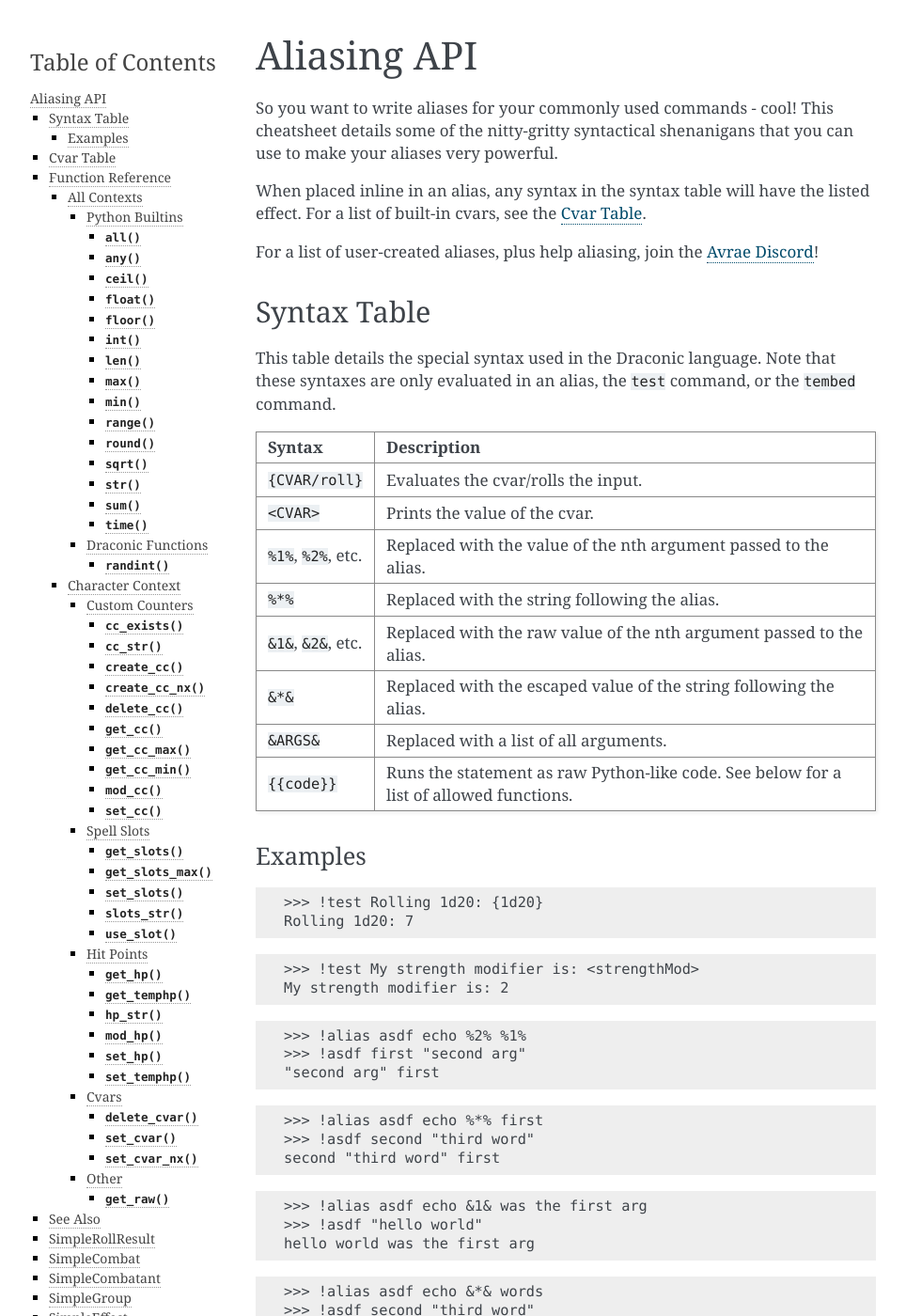
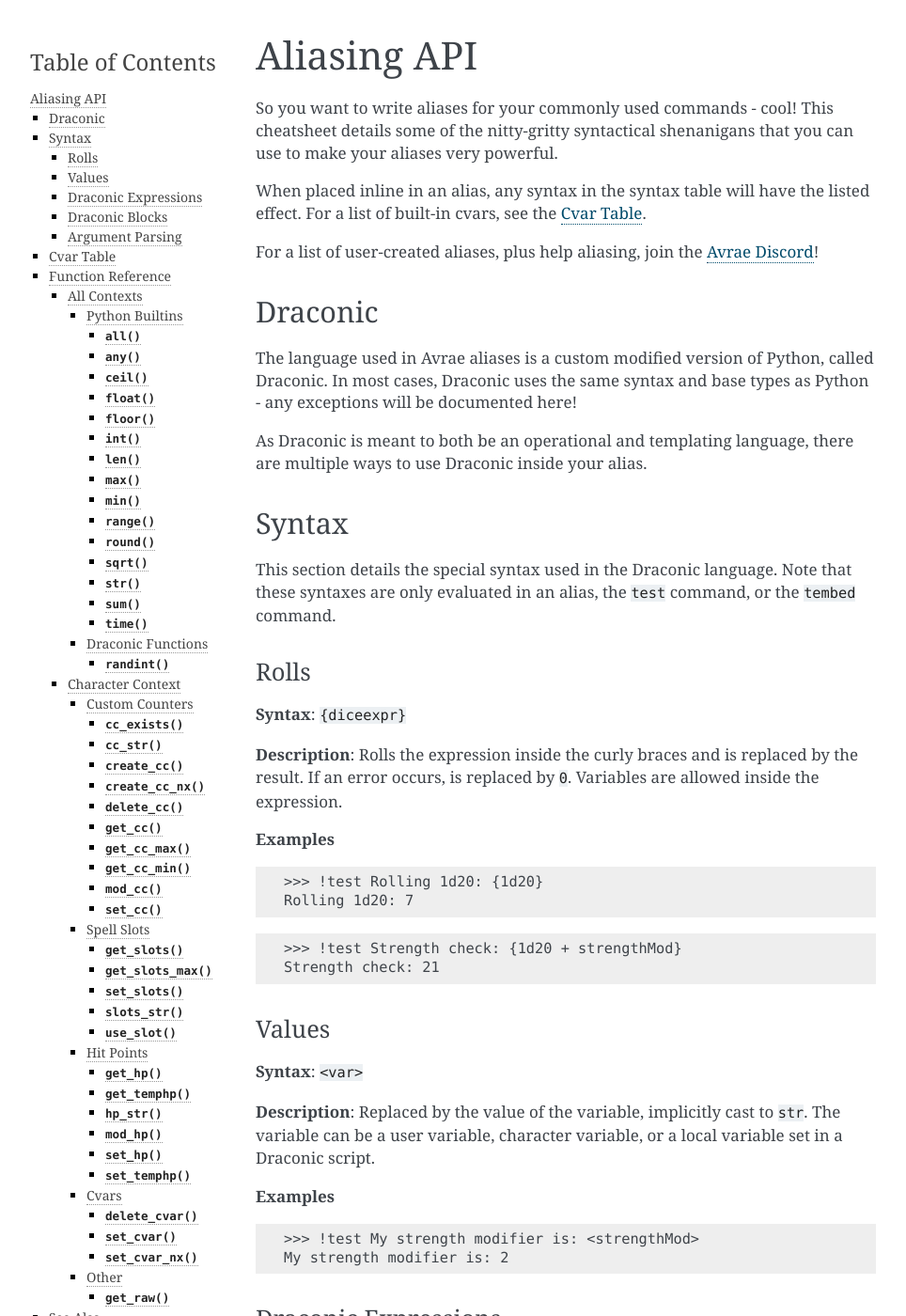
Before and after one commit to avrae/avrae, a Sphinx documentation site: the page built from docs/aliasing/api.rst, in a window 1280 px wide and 1400 px high. Shown: the whole window at 94% size, without its empty margins (148-1112 px from the left). Built offline with Sphinx 7.4.7, drawn with Linux system fonts in a browser that asks for light colours; some of the changed text lies outside the part shown.

Commit message:
add draconic2 docs

```diff
--- a/docs/aliasing/api.rst
+++ b/docs/aliasing/api.rst
@@ -9,43 +9,127 @@ For a list of built-in cvars, see the :ref:`cvar-table`.
 
 For a list of user-created aliases, plus help aliasing, join the `Avrae Discord <https://support.avrae.io>`_!
 
+Draconic
+--------
+The language used in Avrae aliases is a custom modified version of Python, called Draconic. In most cases,
+Draconic uses the same syntax and base types as Python - any exceptions will be documented here!
+
+As Draconic is meant to both be an operational and templating language, there are multiple ways to use Draconic
+inside your alias.
+
 .. _syntax-table:
 
-Syntax Table
-------------
-This table details the special syntax used in the Draconic language. Note that these syntaxes are only evaluated in
+Syntax
+------
+This section details the special syntax used in the Draconic language. Note that these syntaxes are only evaluated in
 an alias, the ``test`` command, or the ``tembed`` command.
 
-+------------------------+----------------------------------------------------------------------------------------+
-| Syntax                 | Description                                                                            |
-+========================+========================================================================================+
-| ``{CVAR/roll}``        | Evaluates the cvar/rolls the input.                                                    |
-+------------------------+----------------------------------------------------------------------------------------+
-| ``<CVAR>``             | Prints the value of the cvar.                                                          |
-+------------------------+----------------------------------------------------------------------------------------+
-| ``%1%``, ``%2%``, etc. | Replaced with the value of the nth argument passed to the alias.                       |
-+------------------------+----------------------------------------------------------------------------------------+
-| ``%*%``                | Replaced with the string following the alias.                                          |
-+------------------------+----------------------------------------------------------------------------------------+
-| ``&1&``, ``&2&``, etc. | Replaced with the raw value of the nth argument passed to the alias.                   |
-+------------------------+----------------------------------------------------------------------------------------+
-| ``&*&``                | Replaced with the escaped value of the string following the alias.                     |
-+------------------------+----------------------------------------------------------------------------------------+
-| ``&ARGS&``             | Replaced with a list of all arguments.                                                 |
-+------------------------+----------------------------------------------------------------------------------------+
-| ``{{code}}``           | Runs the statement as raw Python-like code. See below for a list of allowed functions. |
-+------------------------+----------------------------------------------------------------------------------------+
+Rolls
+^^^^^
+**Syntax**: ``{diceexpr}``
 
-.. _syntax-examples:
+**Description**: Rolls the expression inside the curly braces and is replaced by the result. If an error occurs,
+is replaced by ``0``. Variables are allowed inside the expression.
 
-Examples
-^^^^^^^^
+**Examples**
 
 >>> !test Rolling 1d20: {1d20}
 Rolling 1d20: 7
 
+>>> !test Strength check: {1d20 + strengthMod}
+Strength check: 21
+
+Values
+^^^^^^
+**Syntax**: ``<var>``
+
+**Description**: Replaced by the value of the variable, implicitly cast to ``str``.
+The variable can be a user variable, character variable, or a local variable set in a Draconic script.
+
+**Examples**
+
 >>> !test My strength modifier is: <strengthMod>
 My strength modifier is: 2
+
+Draconic Expressions
+^^^^^^^^^^^^^^^^^^^^
+**Syntax**: ``{{code}}``
+
+**Description**: Runs the Draconic code inside the braces and is replaced by the value the code evaluates to.
+If the code evaluates to ``None``, is removed from the output.
+
+See below for a list of builtin Draconic functions.
+
+**Examples**
+
+>>> !test 1 more than my strength score is {{strength + 1}}!
+1 more than my strength score is 15!
+
+>>> !test My roll was {{"greater than" if roll("1d20") > 10 else "less than"}} 10!
+My roll was less than 10!
+
+Draconic Blocks
+^^^^^^^^^^^^^^^
+**Syntax**
+
+.. code-block:: text
+
+    <drac2>
+    code
+    </drac2>
+
+**Description**: Runs the multi-line Draconic code between the delimiters. If a value is returned (via the ``return``
+keyword), is replaced by the returned value.
+
+**Examples**
+
+>>> !test <drac2>
+... out = []
+... for i in range(5):
+...   out.append(i * 2)
+...   if i == 2:
+...     break
+... return out
+... </drac2>
+[0, 2, 4]
+
+>>> !test <drac2>
+... out = []
+... for stat in ['strength', 'dexterity', 'constitution']:
+...   out.append(get(stat))
+... </drac2>
+... My STR, DEX, and CON scores are {{out}}!
+My STR, DEX, and CON scores are [12, 18, 14]!
+
+Argument Parsing
+^^^^^^^^^^^^^^^^
+Often times when writing aliases, you will need to access user input. These special strings will be replaced
+with user arguments (if applicable)!
+
+**Syntax**: ``%1%``, ``%2%``, etc.
+
+**Description**: Replaced with the Nth argument passed to the alias. If the argument contains spaces, the replacement
+will contain quotes around the argument.
+
+**Syntax**: ``%*%``
+
+**Description**: Replaced with the unmodified string following the alias.
+
+**Syntax**: ``&1&``, ``&2&``, etc.
+
+**Description**: Replaced with the Nth argument passed to the alias. If the argument contains spaces, the replacement
+will **not** contain quotes around the argument. Additionally, any quotes in the argument will be backslash-escaped.
+
+**Syntax**: ``&*&``
+
+**Description**: Replaced with the string following the alias. Any quotes will be backslash-escaped.
+
+**Syntax**: ``&ARGS&``
+
+**Description**: Replaced with a list representation of all arguments - usually you'll want to put this in Draconic
+code.
+
+**Examples**
 
 >>> !alias asdf echo %2% %1%
 >>> !asdf first "second arg"
@@ -66,12 +150,6 @@ second \"third word\" words
 >>> !alias asdf echo &ARGS&
 >>> !asdf first "second arg"
 ['first', 'second arg']
-
->>> !test {{strength_plus_one=strength+1}}1 more than my strength score is {{strength_plus_one}}!
-1 more than my strength score is 15!
-
->>> !test My roll was {{"greater than" if roll("1d20") > 10 else "less than"}} 10!
-My roll was less than 10!
 
 .. _cvar-table:
 
@@ -325,8 +405,6 @@ Draconic Functions
 .. autofunction:: cogs5e.funcs.scripting.evaluators.ScriptingEvaluator.set_uvar(name, value)
 
 .. autofunction:: cogs5e.funcs.scripting.evaluators.ScriptingEvaluator.set_uvar_nx(name, value)
-
-.. autofunction:: cogs5e.funcs.scripting.functions.simple_roll
 
 .. autofunction:: cogs5e.funcs.scripting.functions.typeof
 
```
Also changed, not shown: other parts of docs/aliasing/api.rst (+2 -0 lines).
